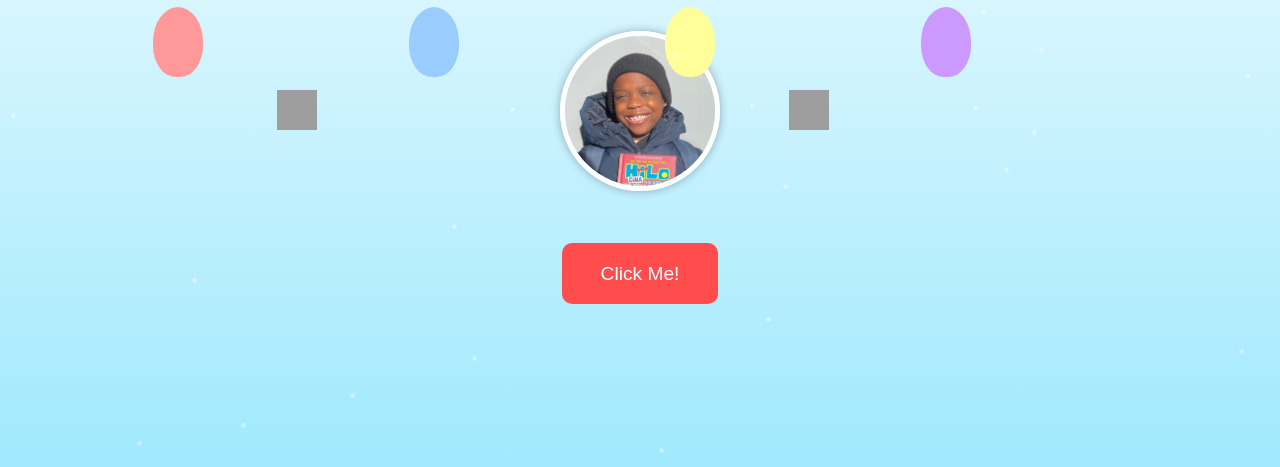
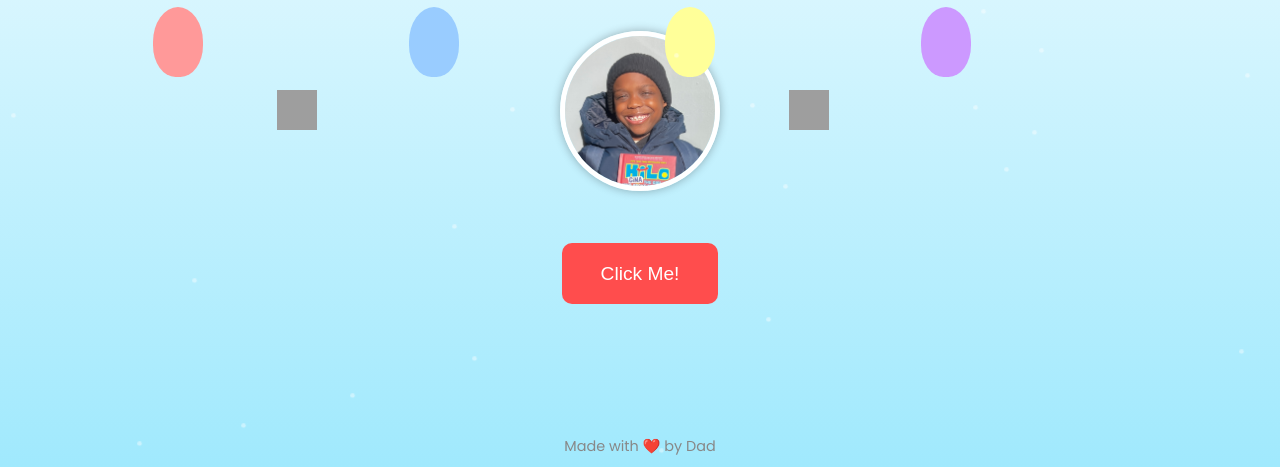
Before and after one commit to jidemobell/ashers, a website: page index.html in a window 1280 px wide. Shown: the part 333-800 px from the top of the page. Drawn offline with Linux system fonts and the light colour scheme; grey boxes are pictures that could not be loaded.

Commit message:
update ashers page

```diff
--- a/index.html
+++ b/index.html
@@ -5,6 +5,7 @@
   <meta name="viewport" content="width=device-width, initial-scale=1.0">
   <title>Happy Birthday!</title>
   <link href="https://fonts.googleapis.com/css2?family=Poppins:wght@400;700&display=swap" rel="stylesheet">
+  <link rel="icon" href="https://emojiapi.dev/api/v1/birthday-cake/64.png" type="image/png">
   <style>
     body {
       margin: 0;
@@ -123,6 +124,13 @@
       from { opacity: 0; }
       to { opacity: 1; }
     }
+
+    .footer {
+  position: absolute;
+  bottom: 10px;
+  font-size: 0.9em;
+  color: #888;
+}
   </style>
 </head>
 <body>
@@ -209,5 +217,6 @@
     createSparkles();
   </script>
 
+<footer class="footer">Made with ❤️ by Dad</footer>
 </body>
 </html>
```
